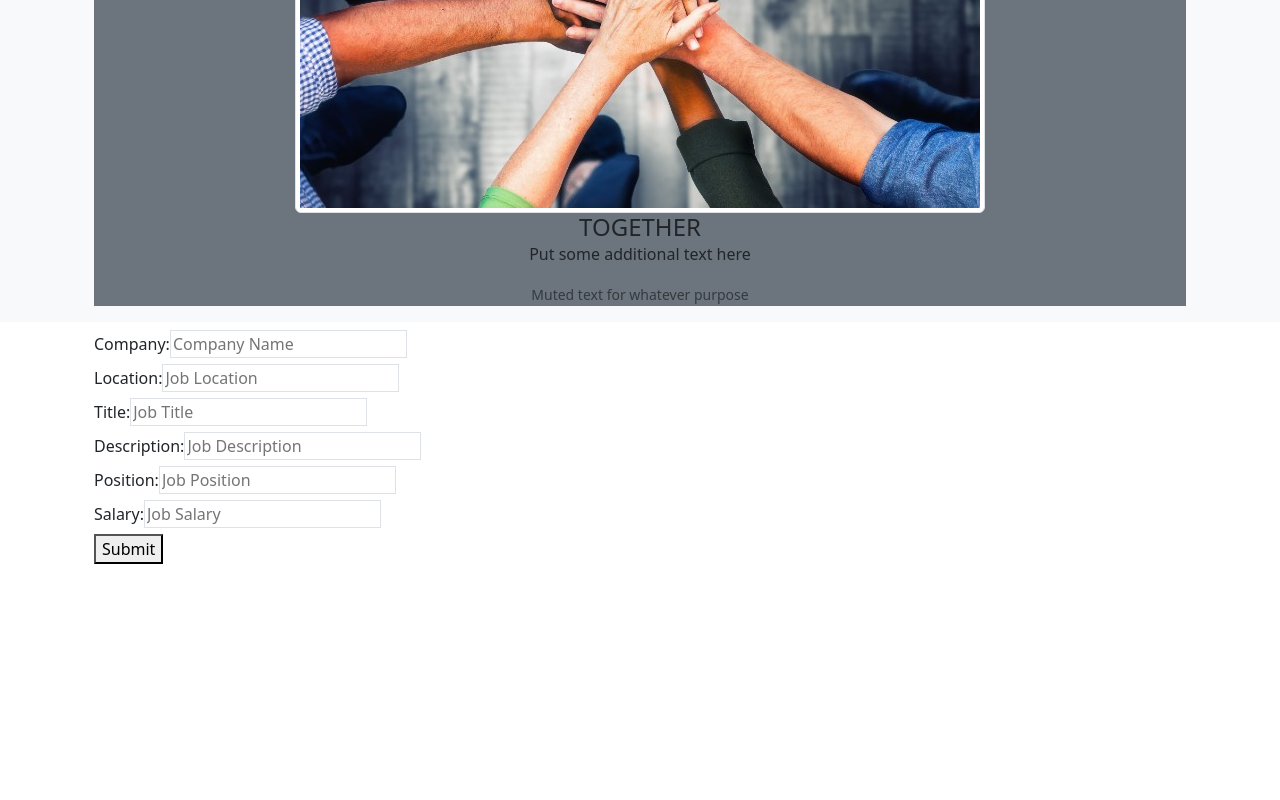
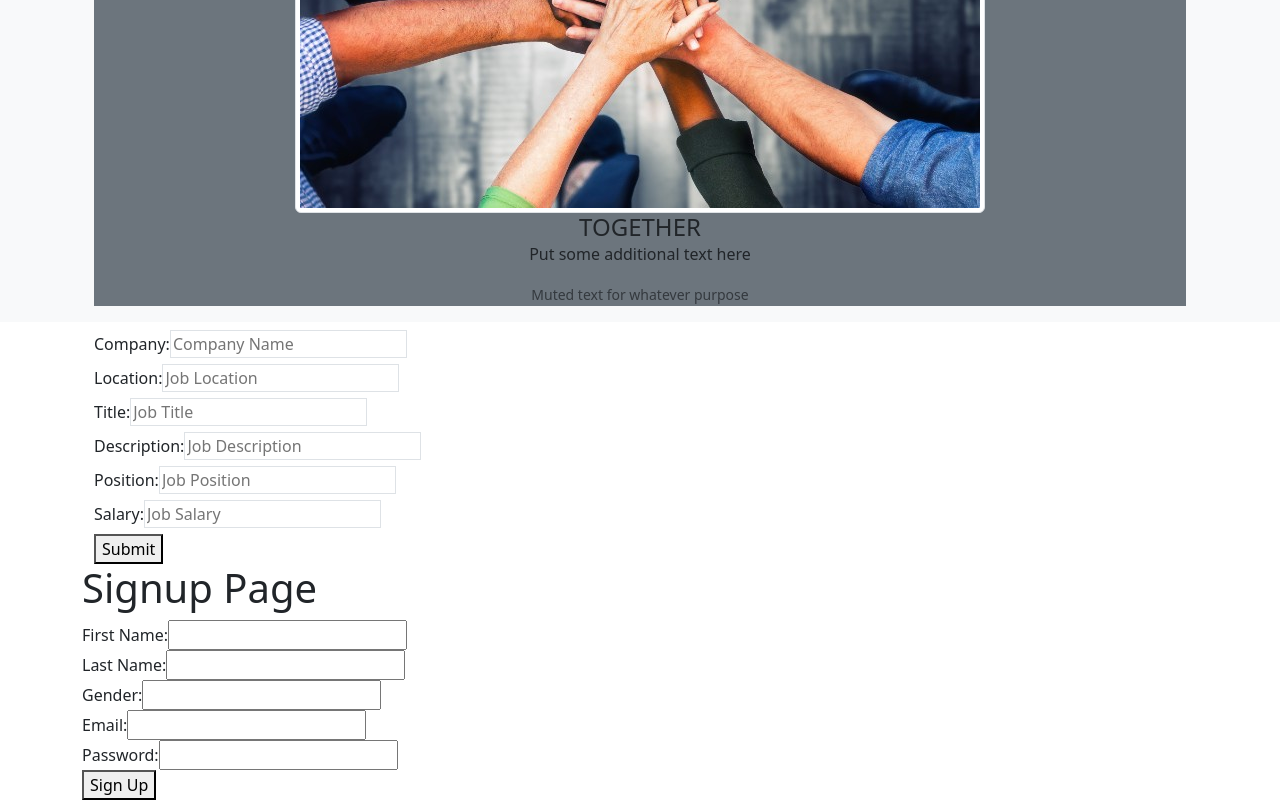
Before and after one commit to kali20987/JobCanvas, a React (Create React App) app in the folder client/: page / in a window 1280 px wide. Shown: the part 2085-2885 px from the top of the page. Before the commit the page ends 2649 px from the top, so only its background shows below. Built offline with nearby package versions, Linux system fonts and the light colour scheme.

Commit message:
signup.js

```diff
--- a/client/src/App.js
+++ b/client/src/App.js
@@ -7,6 +7,7 @@ import SearchBox from './components/SearchBox';
 import Home from './pages/Home';
 import NavBar from './components/NavBar';
 import Login from '../src/pages/LogIn';
+import Signup from './pages/SignUp';
 
 const client = new ApolloClient({
 uri: 'http://localhost:3001/graphql',
@@ -27,6 +28,7 @@ return (
 <div className="container mx-auto">
 <JobPosting />
 <Login />
+<Signup/>
 </div>
 </ApolloProvider>
 );
```
